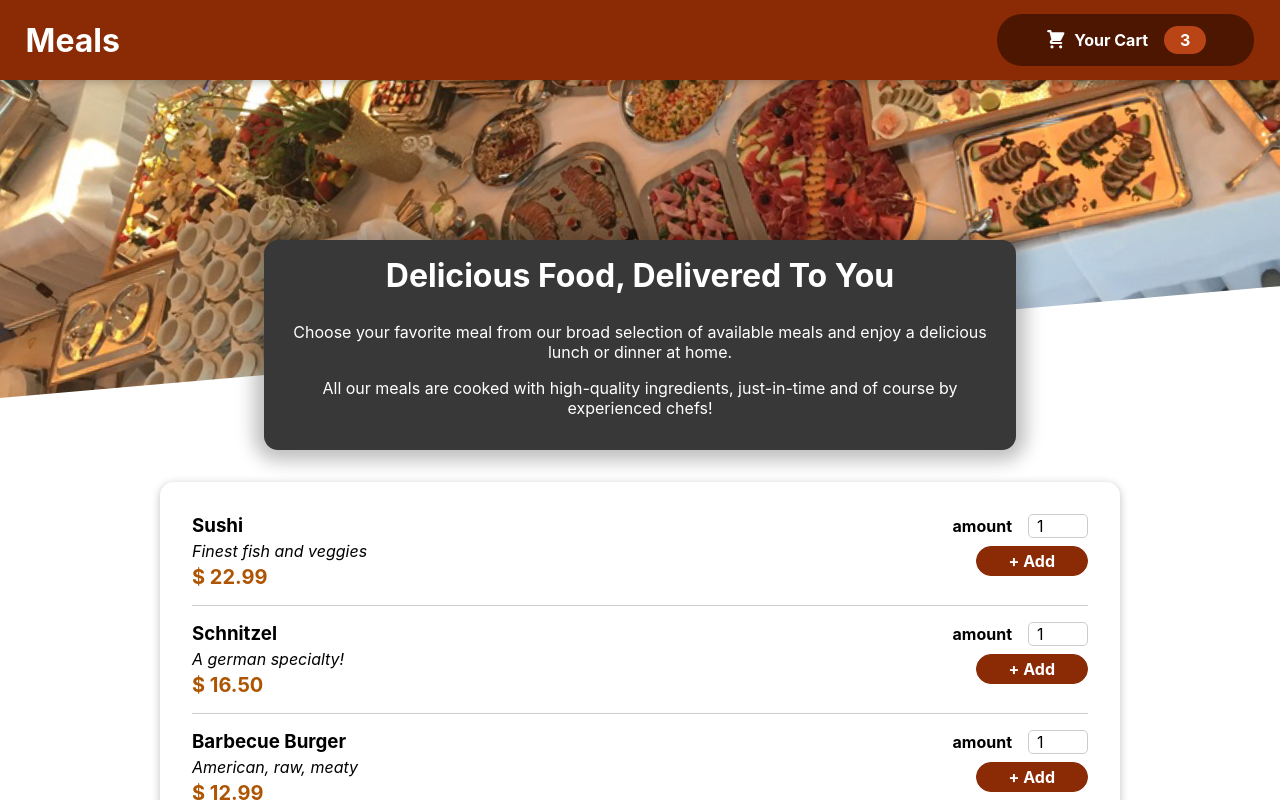
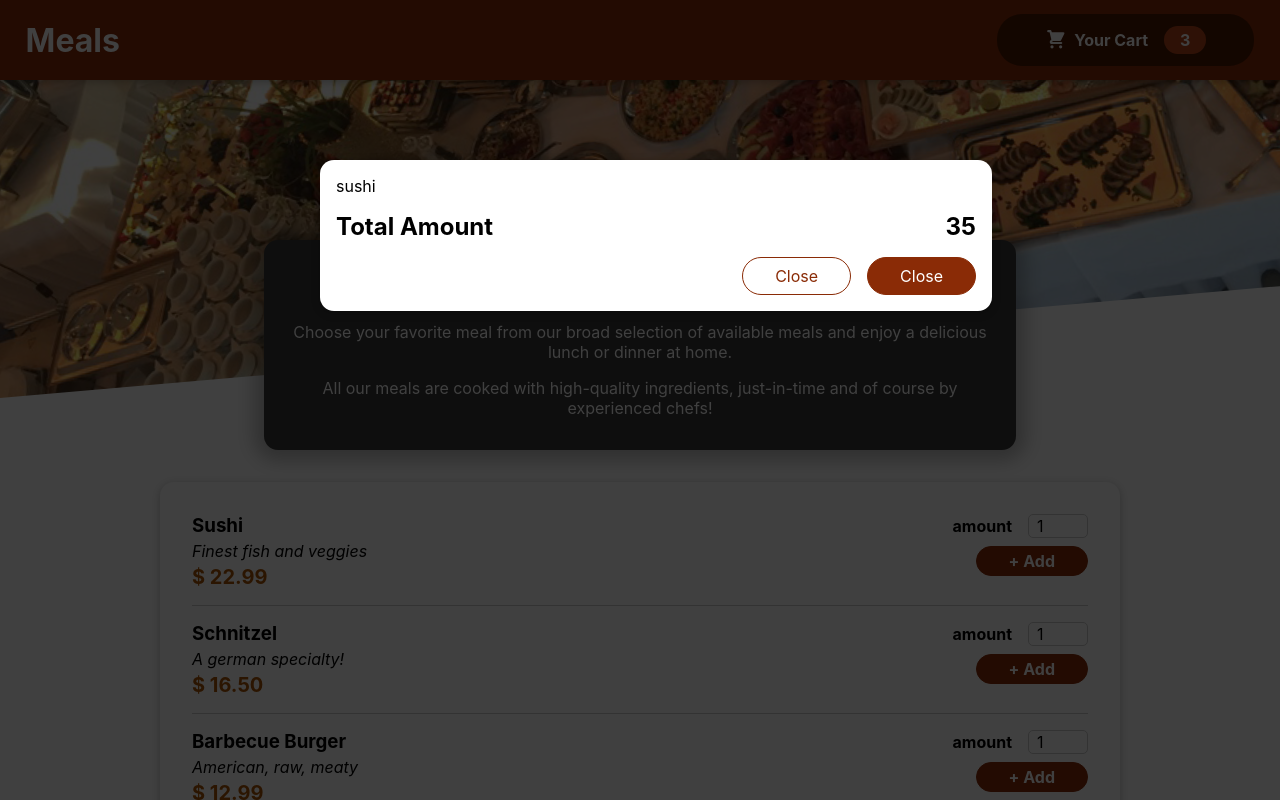
Before and after one commit to EdenGoforIt/react-order-management, a React (Create React App) app: page / in a window 1280 px wide. Shown: the top 800 px of the page. Built offline with nearby package versions, Linux system fonts and the light colour scheme.

Commit message:
hooked up modal into the DOM

```diff
--- a/public/index.html
+++ b/public/index.html
@@ -28,7 +28,7 @@
 	</head>
 	<body>
 		<noscript>You need to enable JavaScript to run this app.</noscript>
-		<div id="over-lay"></div>
+		<div id="overlays"></div>
 		<div id="root"></div>
 		<!--
       This HTML file is a template.
--- a/src/App.js
+++ b/src/App.js
@@ -1,10 +1,12 @@
 import './App.css';
+import Cart from './components/Cart/Cart';
 import Header from './components/Layout/Header/Header';
 import Meals from './components/Meals/Meals/Meals';
 
 function App() {
 	return (
 		<>
+			<Cart />
 			<Header />
 			<main>
 				<Meals />
--- a/src/components/Cart/Cart.js
+++ b/src/components/Cart/Cart.js
@@ -1,3 +1,4 @@
+import Modal from '../UI/Modal/Modal';
 import classes from './Cart.module.css';
 
 const Cart = (props) => {
@@ -17,7 +18,7 @@
 	);
 
 	return (
-		<div>
+		<Modal>
 			{CartItems}
 			<div className={classes.total}>
 				<span>Total Amount</span>
@@ -27,7 +28,7 @@
 				<button className={classes['button--alt']}>Close</button>
 				<button className={classes.button}>Close</button>
 			</div>
-		</div>
+		</Modal>
 	);
 };
 
--- a/src/components/UI/Modal/Modal.js
+++ b/src/components/UI/Modal/Modal.js
@@ -1,5 +1,5 @@
 import classes from './Modal.module.css';
-
+import ReactDOM from 'react-dom';
 const Backdrop = (props) => {
 	return <div className={classes.backdrop}></div>;
 };
@@ -11,11 +11,15 @@
 		</div>
 	);
 };
+const portalElement = document.getElementById('overlays');
 const Modal = (props) => {
 	return (
 		<>
-			<Backdrop />
-			<ModalOverlay>{props.children}</ModalOverlay>
+			{ReactDOM.createPortal(<Backdrop />, portalElement)}
+			{ReactDOM.createPortal(
+				<ModalOverlay>{props.children}</ModalOverlay>,
+				portalElement
+			)}
 		</>
 	);
 };
```
